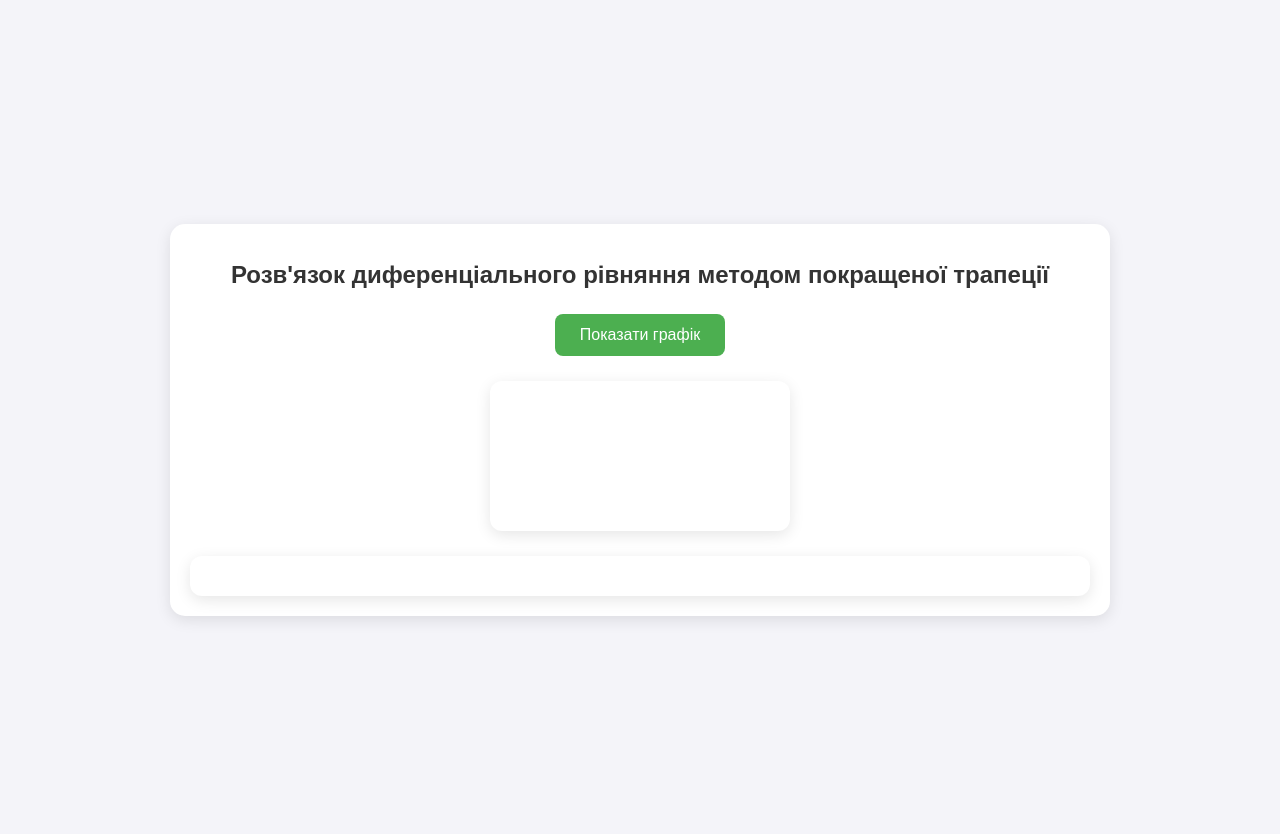
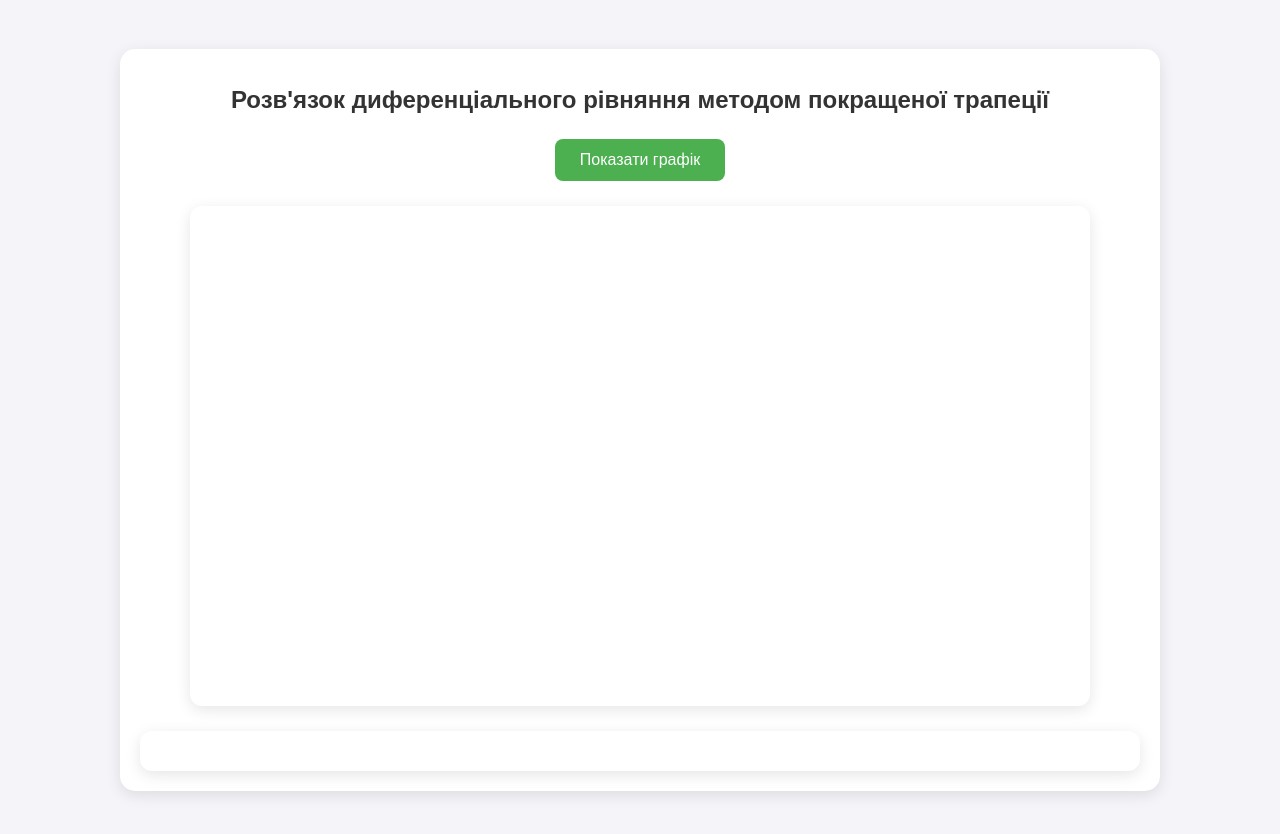
Before and after one commit to yanazaiko/math_trapetion_method, a plain HTML site: page index.html in a window 1280 px wide. Drawn offline with nearby package versions, Linux system fonts and the light colour scheme.

Commit message:
changed size of function

```diff
--- a/styles.css
+++ b/styles.css
@@ -10,8 +10,8 @@ body {
 }
 
 .container {
-    max-width: 900px;
-    width: 500%;
+    max-width: 1000px;
+    width: 100%;
     text-align: center;
     padding: 20px;
     background-color: white;
@@ -50,7 +50,9 @@ button:hover {
     box-shadow: 0 4px 15px rgba(0, 0, 0, 0.1);
     margin: 0 auto;
     display: block;
-    max-width: 400%;
+    max-width: 100%;
+    width: 900px;
+    height: 500px;
 }
 
 #results {
@@ -61,5 +63,5 @@ button:hover {
     padding: 20px;
     border-radius: 12px;
     box-shadow: 0 4px 15px rgba(0, 0, 0, 0.1);
-    max-width: 400%;
+    max-width: 100%;
 }
```
